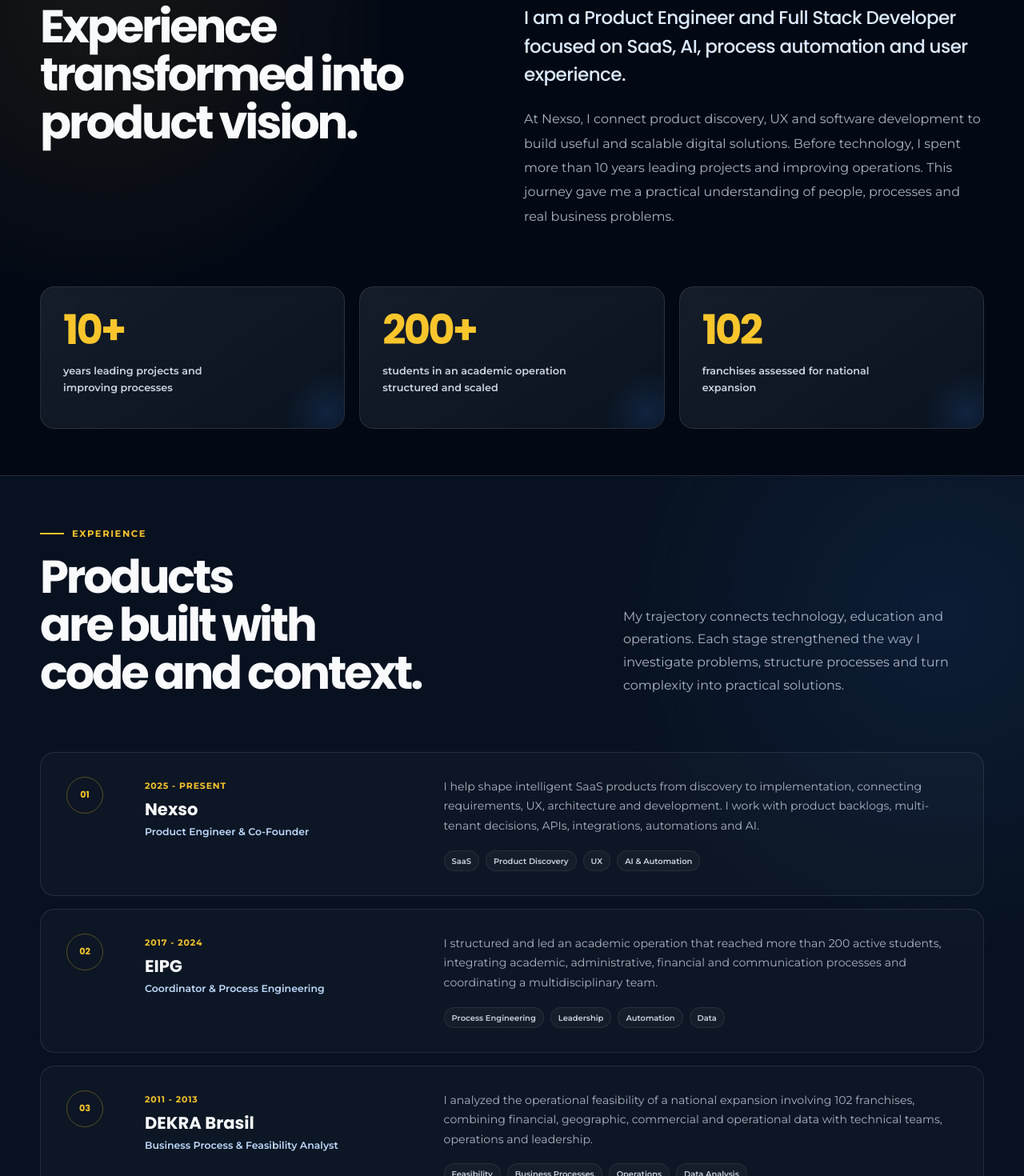
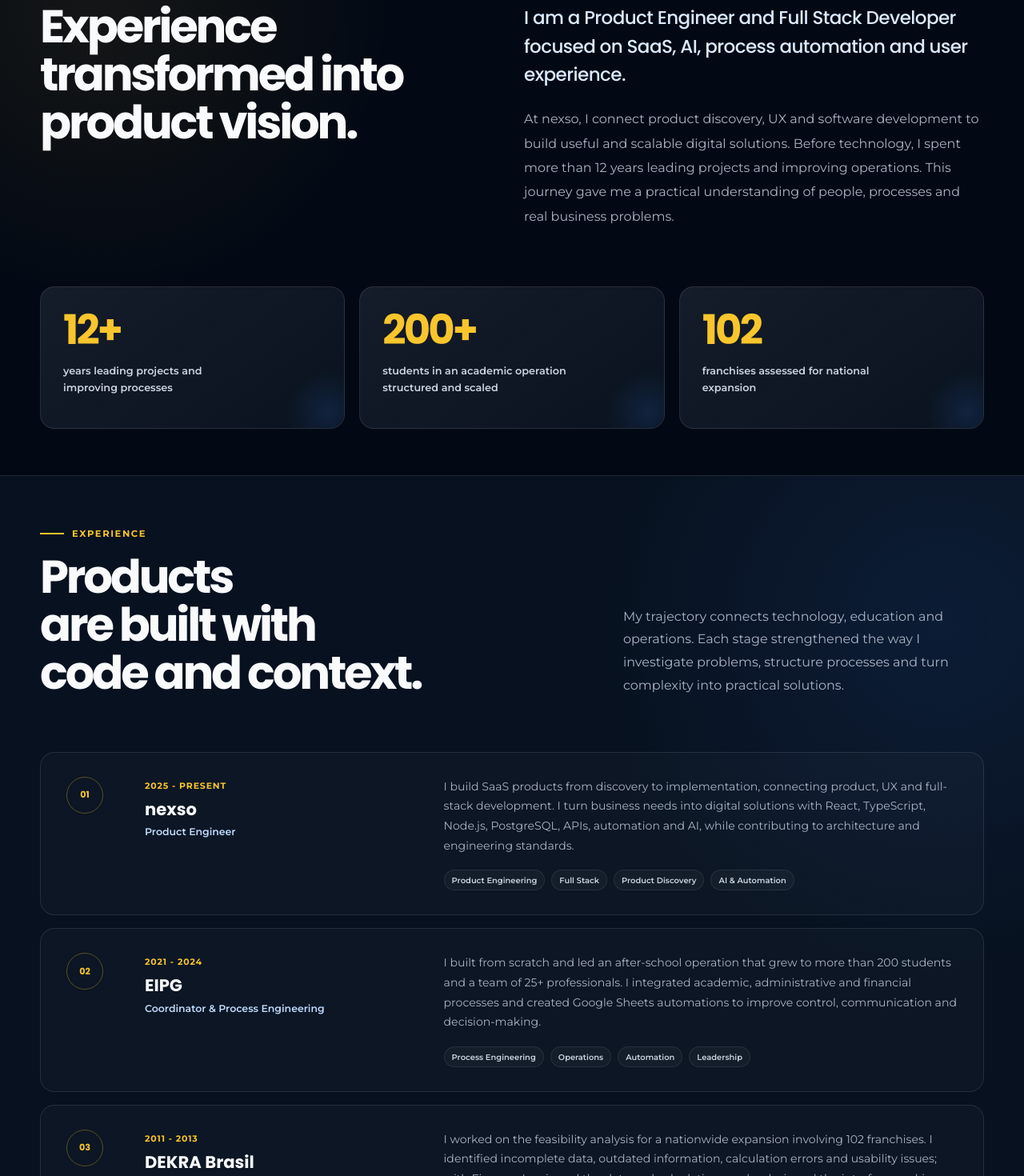
Before and after one commit to fsgui89/portfolio-guilherme-ferreira, a React (Vite) app: page / in a window 1280 px wide. Shown: the part 840-2310 px from the top of the page at 80% size. Built offline with nearby package versions, Linux system fonts and the light colour scheme.

Commit message:
feat: align portfolio with current professional positioning

```diff
--- a/src/App.tsx
+++ b/src/App.tsx
@@ -462,7 +462,7 @@ const translations = {
     heroName: "Guilherme Ferreira Soares",
     heroTitle: "Building digital products with SaaS, AI and UX at the core.",
     heroDescription:
-      "I combine software development, product thinking and more than 10 years of experience improving processes to turn ideas into simple, functional and scalable solutions.",
+      "I combine software development, product thinking and more than 12 years of experience improving processes to turn ideas into simple, functional and scalable solutions.",
     viewProjects: "View projects",
     contactMe: "Let's talk",
     aboutEyebrow: "About",
@@ -470,7 +470,7 @@ const translations = {
     aboutLead:
       "I am a Product Engineer and Full Stack Developer focused on SaaS, AI, process automation and user experience.",
     aboutText:
-      "At Nexso, I connect product discovery, UX and software development to build useful and scalable digital solutions. Before technology, I spent more than 10 years leading projects and improving operations. This journey gave me a practical understanding of people, processes and real business problems.",
+      "At nexso, I connect product discovery, UX and software development to build useful and scalable digital solutions. Before technology, I spent more than 12 years leading projects and improving operations. This journey gave me a practical understanding of people, processes and real business problems.",
     metricYears: "years leading projects and improving processes",
     metricStudents: "students in an academic operation structured and scaled",
     metricFranchises: "franchises assessed for national expansion",
@@ -479,17 +479,17 @@ const translations = {
     experienceIntro:
       "My trajectory connects technology, education and operations. Each stage strengthened the way I investigate problems, structure processes and turn complexity into practical solutions.",
     nexsoPeriod: "2025 - Present",
-    nexsoRole: "Product Engineer & Co-Founder",
+    nexsoRole: "Product Engineer",
     nexsoDescription:
-      "I help shape intelligent SaaS products from discovery to implementation, connecting requirements, UX, architecture and development. I work with product backlogs, multi-tenant decisions, APIs, integrations, automations and AI.",
-    eipgPeriod: "2017 - 2024",
+      "I build SaaS products from discovery to implementation, connecting product, UX and full-stack development. I turn business needs into digital solutions with React, TypeScript, Node.js, PostgreSQL, APIs, automation and AI, while contributing to architecture and engineering standards.",
+    eipgPeriod: "2021 - 2024",
     eipgRole: "Coordinator & Process Engineering",
     eipgDescription:
-      "I structured and led an academic operation that reached more than 200 active students, integrating academic, administrative, financial and communication processes and coordinating a multidisciplinary team.",
+      "I built from scratch and led an after-school operation that grew to more than 200 students and a team of 25+ professionals. I integrated academic, administrative and financial processes and created Google Sheets automations to improve control, communication and decision-making.",
     dekraPeriod: "2011 - 2013",
     dekraRole: "Business Process & Feasibility Analyst",
     dekraDescription:
-      "I analyzed the operational feasibility of a national expansion involving 102 franchises, combining financial, geographic, commercial and operational data with technical teams, operations and leadership.",
+      "I worked on the feasibility analysis for a nationwide expansion involving 102 franchises. I identified incomplete data, outdated information, calculation errors and usability issues; with Finance, I reviewed the data and calculations and redesigned the interface, making the model clearer and more reliable.",
     skillsEyebrow: "Skills",
     skillsTitle: ["Knowledge", "transformed into", "solutions."],
     skillsIntro:
@@ -551,7 +551,7 @@ const translations = {
             name: "Python",
             level: 3,
             levelLabel: "Practical",
-            evidence: "Automations and experiments applied at Nexso.",
+            evidence: "Automations and experiments applied at nexso.",
           },
         ],
       },
@@ -563,7 +563,7 @@ const translations = {
             level: 4,
             levelLabel: "Professional",
             evidence:
-              "Discovery, personas, requirements and experience decisions at Nexso.",
+              "Discovery, personas, requirements and experience decisions at nexso.",
           },
           {
             name: "SaaS + AI",
@@ -604,7 +604,7 @@ const translations = {
     heroName: "Guilherme Ferreira Soares",
     heroTitle: "Construindo produtos digitais com SaaS, IA e UX no centro.",
     heroDescription:
-      "Uno desenvolvimento de software, visão de produto e mais de 10 anos de experiência aprimorando processos para transformar ideias em soluções simples, funcionais e escaláveis.",
+      "Uno desenvolvimento de software, visão de produto e mais de 12 anos de experiência aprimorando processos para transformar ideias em soluções simples, funcionais e escaláveis.",
     viewProjects: "Ver projetos",
     contactMe: "Vamos conversar",
     aboutEyebrow: "Sobre",
@@ -612,7 +612,7 @@ const translations = {
     aboutLead:
       "Atuo como Product Engineer e Desenvolvedor Full Stack, com foco em SaaS, IA, automação de processos e experiência do usuário.",
     aboutText:
-      "Na Nexso, conecto discovery de produto, UX e desenvolvimento de software para construir soluções digitais úteis e escaláveis. Antes da tecnologia, acumulei mais de 10 anos liderando projetos e aprimorando operações. Essa trajetória me deu uma compreensão prática de pessoas, processos e problemas reais de negócio.",
+      "Na nexso, conecto discovery de produto, UX e desenvolvimento de software para construir soluções digitais úteis e escaláveis. Antes da tecnologia, acumulei mais de 12 anos liderando projetos e aprimorando operações. Essa trajetória me deu uma compreensão prática de pessoas, processos e problemas reais de negócio.",
     metricYears: "anos liderando projetos e aprimorando processos",
     metricStudents: "alunos em uma operação acadêmica estruturada e escalada",
     metricFranchises: "franquias analisadas para uma expansão nacional",
@@ -621,17 +621,17 @@ const translations = {
     experienceIntro:
       "Minha trajetória conecta tecnologia, educação e operações. Cada etapa fortaleceu minha forma de investigar problemas, estruturar processos e transformar complexidade em soluções práticas.",
     nexsoPeriod: "2025 - Atualmente",
-    nexsoRole: "Product Engineer & Co-Founder",
+    nexsoRole: "Product Engineer",
     nexsoDescription:
-      "Ajudo a construir produtos SaaS inteligentes do discovery à implementação, conectando requisitos, UX, arquitetura e desenvolvimento. Trabalho com backlogs de produto, decisões multi-tenant, APIs, integrações, automações e IA.",
-    eipgPeriod: "2017 - 2024",
+      "Atuo na construção de produtos SaaS do discovery à implementação, conectando produto, UX e desenvolvimento full stack. Transformo necessidades de negócio em soluções digitais com React, TypeScript, Node.js, PostgreSQL, APIs, automações e IA, participando também de decisões de arquitetura e padronização técnica.",
+    eipgPeriod: "2021 - 2024",
     eipgRole: "Coordenador e Engenharia de Processos",
     eipgDescription:
-      "Estruturei e liderei uma operação acadêmica que alcançou mais de 200 alunos ativos, integrando processos acadêmicos, administrativos, financeiros e de comunicação e coordenando uma equipe multidisciplinar.",
+      "Estruturei do zero e liderei uma operação de contraturno que alcançou mais de 200 alunos e uma equipe com mais de 25 profissionais. Integrei processos acadêmicos, administrativos e financeiros e desenvolvi automações em Google Sheets para melhorar controle, comunicação e tomada de decisão.",
     dekraPeriod: "2011 - 2013",
     dekraRole: "Analista de Processos de Negócio e Viabilidade",
     dekraDescription:
-      "Analisei a viabilidade operacional de uma expansão nacional envolvendo 102 franquias, combinando dados financeiros, geográficos, comerciais e operacionais com equipes técnicas, operações e liderança.",
+      "Atuei na análise de viabilidade de uma expansão nacional envolvendo 102 franquias. Identifiquei dados incompletos, informações desatualizadas, erros de cálculo e problemas de usabilidade; em parceria com o Financeiro, revisei dados e cálculos e redesenhei a interface, tornando o modelo mais claro e confiável.",
     skillsEyebrow: "Habilidades",
     skillsTitle: ["Conhecimento", "que se transforma", "em solução."],
     skillsIntro:
@@ -694,7 +694,7 @@ const translations = {
             name: "Python",
             level: 3,
             levelLabel: "Prática",
-            evidence: "Automações e experimentações aplicadas à Nexso.",
+            evidence: "Automações e experimentações aplicadas à nexso.",
           },
         ],
       },
@@ -706,7 +706,7 @@ const translations = {
             level: 4,
             levelLabel: "Profissional",
             evidence:
-              "Discovery, personas, requisitos e decisões de experiência na Nexso.",
+              "Discovery, personas, requisitos e decisões de experiência na nexso.",
           },
           {
             name: "SaaS + IA",
@@ -747,7 +747,7 @@ const translations = {
     heroName: "Guilherme Ferreira Soares",
     heroTitle: "Creo prodotti digitali mettendo SaaS, IA e UX al centro.",
     heroDescription:
-      "Unisco sviluppo software, visione di prodotto e oltre 10 anni di esperienza nel miglioramento dei processi per trasformare idee in soluzioni semplici, funzionali e scalabili.",
+      "Unisco sviluppo software, visione di prodotto e oltre 12 anni di esperienza nel miglioramento dei processi per trasformare idee in soluzioni semplici, funzionali e scalabili.",
     viewProjects: "Vedi progetti",
     contactMe: "Parliamo",
     aboutEyebrow: "Chi sono",
@@ -755,7 +755,7 @@ const translations = {
     aboutLead:
       "Lavoro come Product Engineer e Sviluppatore Full Stack, con focus su SaaS, IA, automazione dei processi ed esperienza utente.",
     aboutText:
-      "In Nexso collego product discovery, UX e sviluppo software per creare soluzioni digitali utili e scalabili. Prima della tecnologia, ho maturato oltre 10 anni di esperienza nella guida di progetti e nel miglioramento delle operazioni. Questo percorso mi ha dato una comprensione pratica di persone, processi e problemi aziendali reali.",
+      "In nexso collego product discovery, UX e sviluppo software per creare soluzioni digitali utili e scalabili. Prima della tecnologia, ho maturato oltre 12 anni di esperienza nella guida di progetti e nel miglioramento delle operazioni. Questo percorso mi ha dato una comprensione pratica di persone, processi e problemi aziendali reali.",
     metricYears: "anni alla guida di progetti e nel miglioramento dei processi",
     metricStudents:
       "studenti in una struttura accademica organizzata e ampliata",
@@ -769,17 +769,17 @@ const translations = {
     experienceIntro:
       "Il mio percorso collega tecnologia, educazione e operazioni. Ogni fase ha rafforzato il mio modo di analizzare i problemi, strutturare i processi e trasformare la complessità in soluzioni pratiche.",
     nexsoPeriod: "2025 - Presente",
-    nexsoRole: "Product Engineer & Co-Founder",
+    nexsoRole: "Product Engineer",
     nexsoDescription:
-      "Contribuisco alla creazione di prodotti SaaS intelligenti, dalla discovery all’implementazione, collegando requisiti, UX, architettura e sviluppo. Lavoro con backlog di prodotto, decisioni multi-tenant, API, integrazioni, automazioni e IA.",
-    eipgPeriod: "2017 - 2024",
+      "Costruisco prodotti SaaS dalla discovery all’implementazione, collegando prodotto, UX e sviluppo full stack. Trasformo esigenze di business in soluzioni digitali con React, TypeScript, Node.js, PostgreSQL, API, automazioni e IA, contribuendo anche alle decisioni architetturali e alla standardizzazione tecnica.",
+    eipgPeriod: "2021 - 2024",
     eipgRole: "Coordinatore e Ingegneria dei Processi",
     eipgDescription:
-      "Ho strutturato e guidato un’operazione accademica che ha raggiunto oltre 200 studenti attivi, integrando processi accademici, amministrativi, finanziari e di comunicazione e coordinando un team multidisciplinare.",
+      "Ho strutturato da zero e guidato un programma extracurricolare che ha raggiunto oltre 200 studenti e un team di più di 25 professionisti. Ho integrato processi accademici, amministrativi e finanziari e creato automazioni in Google Sheets per migliorare controllo, comunicazione e processo decisionale.",
     dekraPeriod: "2011 - 2013",
     dekraRole: "Analista dei Processi Aziendali e di Fattibilità",
     dekraDescription:
-      "Ho analizzato la fattibilità operativa di un’espansione nazionale che coinvolgeva 102 franchising, combinando dati finanziari, geografici, commerciali e operativi con team tecnici, operativi e dirigenziali.",
+      "Ho lavorato all’analisi di fattibilità di un’espansione nazionale che coinvolgeva 102 franchising. Ho individuato dati incompleti, informazioni obsolete, errori di calcolo e problemi di usabilità; insieme al team Finance ho revisionato dati e calcoli e ridisegnato l’interfaccia, rendendo il modello più chiaro e affidabile.",
     skillsEyebrow: "Competenze",
     skillsTitle: ["Conoscenze", "che si trasformano", "in soluzioni."],
     skillsIntro:
@@ -842,7 +842,7 @@ const translations = {
             name: "Python",
             level: 3,
             levelLabel: "Pratica",
-            evidence: "Automazioni e sperimentazioni applicate in Nexso.",
+            evidence: "Automazioni e sperimentazioni applicate in nexso.",
           },
         ],
       },
@@ -853,7 +853,7 @@ const translations = {
             name: "Product Discovery + UX",
             level: 4,
             levelLabel: "Professionale",
-            evidence: "Discovery, personas, requisiti e decisioni UX in Nexso.",
+            evidence: "Discovery, personas, requisiti e decisioni UX in nexso.",
           },
           {
             name: "SaaS + IA",
@@ -1162,7 +1162,7 @@ function App() {
 
             <div className="impact-grid">
               <article className="impact-card">
-                <strong>10+</strong>
+                <strong>12+</strong>
                 <span>{copy.metricYears}</span>
               </article>
 
@@ -1200,16 +1200,16 @@ function App() {
 
                 <div className="experience-meta">
                   <span className="experience-period">{copy.nexsoPeriod}</span>
-                  <h3>Nexso</h3>
+                  <h3>nexso</h3>
                   <p>{copy.nexsoRole}</p>
                 </div>
 
                 <div className="experience-details">
                   <p>{copy.nexsoDescription}</p>
                   <div className="experience-tags">
-                    <span>SaaS</span>
+                    <span>Product Engineering</span>
+                    <span>Full Stack</span>
                     <span>Product Discovery</span>
-                    <span>UX</span>
                     <span>AI & Automation</span>
                   </div>
                 </div>
@@ -1228,9 +1228,9 @@ function App() {
                   <p>{copy.eipgDescription}</p>
                   <div className="experience-tags">
                     <span>Process Engineering</span>
+                    <span>Operations</span>
+                    <span>Automation</span>
                     <span>Leadership</span>
-                    <span>Automation</span>
-                    <span>Data</span>
                   </div>
                 </div>
               </article>
@@ -1247,10 +1247,10 @@ function App() {
                 <div className="experience-details">
                   <p>{copy.dekraDescription}</p>
                   <div className="experience-tags">
-                    <span>Feasibility</span>
                     <span>Business Processes</span>
-                    <span>Operations</span>
                     <span>Data Analysis</span>
+                    <span>Process Improvement</span>
+                    <span>UX</span>
                   </div>
                 </div>
               </article>
```
